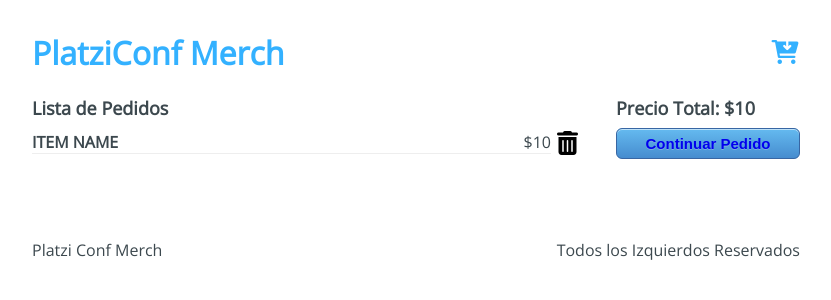
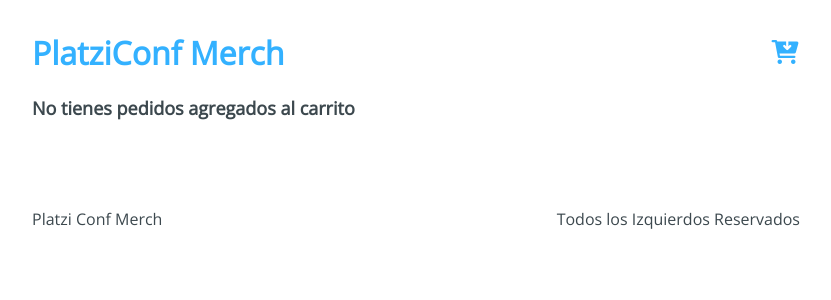
Before and after one commit to yonaiker-web/Platzi-Config-Store, a React app: page /checkout in a window 1280 px wide. Shown: the top 300 px of the page, without its empty margins (224-1055 px from the left). Built offline with nearby package versions, Linux system fonts and the light colour scheme.

Commit message:
eliminar del carrito y ver lista de pedidos

```diff
--- a/src/containers/Checkout.jsx
+++ b/src/containers/Checkout.jsx
@@ -1,29 +1,56 @@
-import React from 'react';
+import React, { useContext } from 'react';
 import { Link } from 'react-router-dom';
 import '../styles/components/Checkout.css';
 
+import AppContext from '../context/AppContext';
+
 const Checkout = () => {
+  const { state, removeFromCart } = useContext(AppContext);
+
+  const { cart } = state;
+
+  const handleRemoveCart = (product) => {
+    removeFromCart(product);
+  };
+
+  const handleSumTotal = () => {
+    const reducer = (accumulator, currentValue) =>
+      accumulator + currentValue.price;
+
+    const sum = cart.reduce(reducer, 0);
+
+    return sum;
+  };
+
   return (
     <div className="Checkout">
       <div className="Checkout-content">
+        {cart.length > 0 ? (
           <h3>Lista de Pedidos</h3>
+        ) : (
+          <h3>No tienes pedidos agregados al carrito</h3>
+        )}
+        {cart.map((item) => (
           <div className="Checkout-item">
             <div className="Checkout-element">
-            <h4>ITEM NAME</h4>
-            <span>$10</span>
+              <h4>{item.title}</h4>
+              <span>{item.price}</span>
             </div>
-          <button type="button">
+            <button type="button" onClick={() => handleRemoveCart(item)}>
               <i class="iconsM fa-solid fa-trash-can"></i>
             </button>
           </div>
+        ))}
       </div>
 
+      {cart.length > 0 && (
         <div className="Checkout-sidebar">
-        <h3>Precio Total: $10</h3>
+          <h3>{`PRecio Total: $ ${handleSumTotal()}`}</h3>
           <button type="button">
             <Link to="/Checkout/information">Continuar Pedido</Link>
           </button>
         </div>
+      )}
     </div>
   );
 };
--- a/src/styles/components/Checkout.css
+++ b/src/styles/components/Checkout.css
@@ -13,7 +13,7 @@
 }
 .Checkout-item .fas {
   margin: 0 0 0 10px;
-  color: rgba(0,0,0,0.4);
+  color: rgba(0, 0, 0, 0.4);
   cursor: pointer;
 }
 .Checkout-item button {
@@ -55,3 +55,6 @@
 a {
   text-decoration: none;
 }
+
+.Checkout-none {
+}
```
Lines whose indentation alone changed are shown as unchanged.
